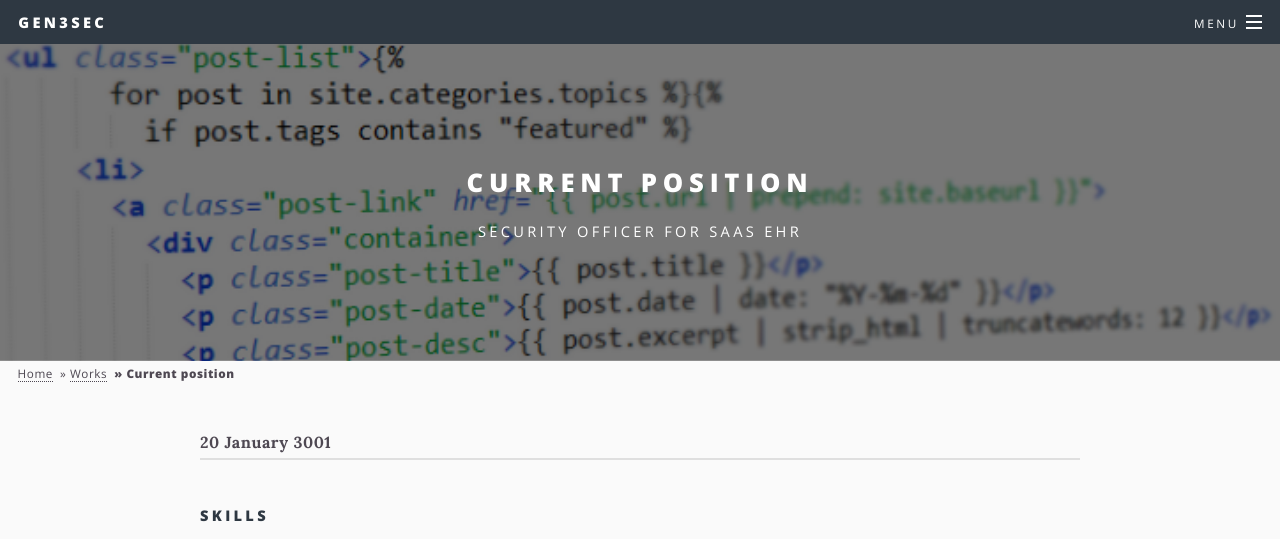
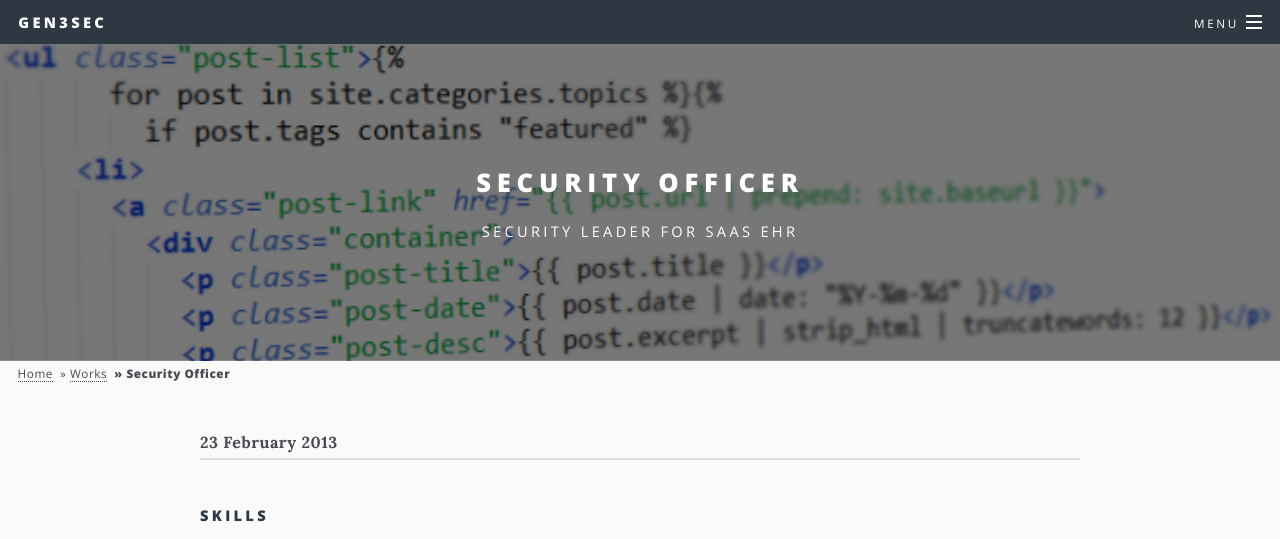
Before and after one commit to Gen3Sec/gen3sec.github.io, a Jekyll site: the page built from _posts/3001-01-20-works-current.md, in a window 1280 px wide and 1180 px high. Shown: the top 539 px of the window. Built offline with Jekyll 4.4.1, drawn with Linux system fonts in a browser that asks for light colours.

Commit message:
minor edits

```diff
--- a/_posts/3001-01-20-works-current.md
+++ b/_posts/3001-01-20-works-current.md
@@ -1,9 +1,10 @@
 ---
 priority: 0.7
-title: Current position
-excerpt: Security Officer for SaaS EHR
+title: Security Officer
+excerpt: Security leader for SaaS EHR
 categories: works
 background-image: works-sample.png
+date: 2013-02-23
 tags:
   - risk management
   - enterprise security
```
